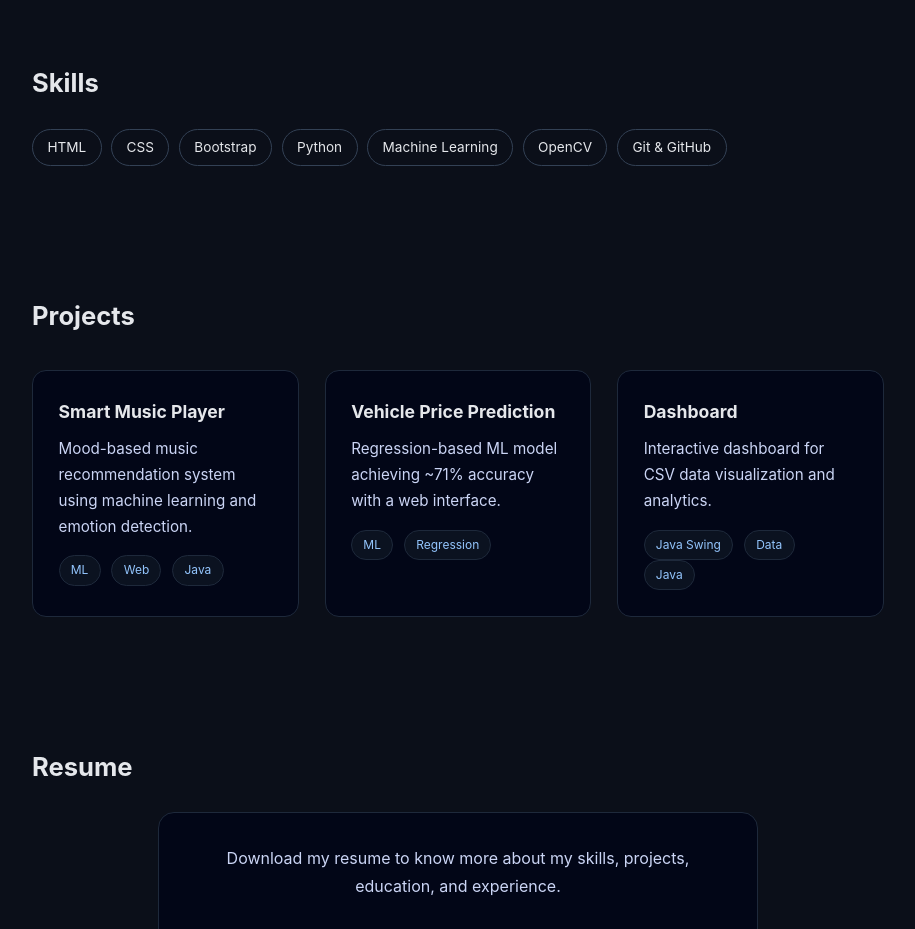
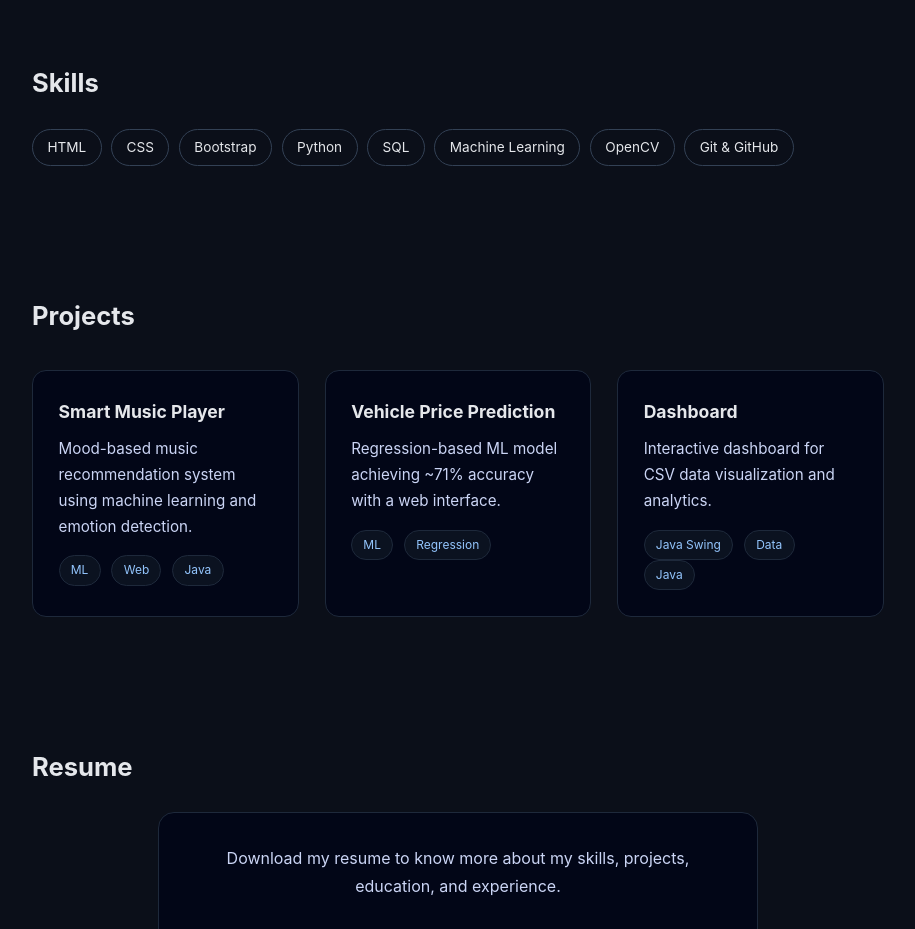
Before and after one commit to vinod-23/UPPARA-VINOD-PORTFOLIO, a plain HTML site: page index.html in a window 1280 px wide. Shown: the part 1080-2009 px from the top of the page, without its empty margins (182-1097 px from the left). Drawn offline with Linux system fonts and the light colour scheme.

Commit message:
Add SQL to skills section in index.html
Updated skills section to include SQL.

```diff
--- a/index.html
+++ b/index.html
@@ -11,7 +11,7 @@
 
 <body>
 
-<!-- HERO -->
+
 <header class="hero">
   <nav class="nav">
     <input type="checkbox" id="check">
@@ -55,6 +55,7 @@
     <span>CSS</span>
     <span>Bootstrap</span>
     <span>Python</span>
+    <span>SQL</span>
     <span>Machine Learning</span>
     <span>OpenCV</span>
     <span>Git & GitHub</span>
```
